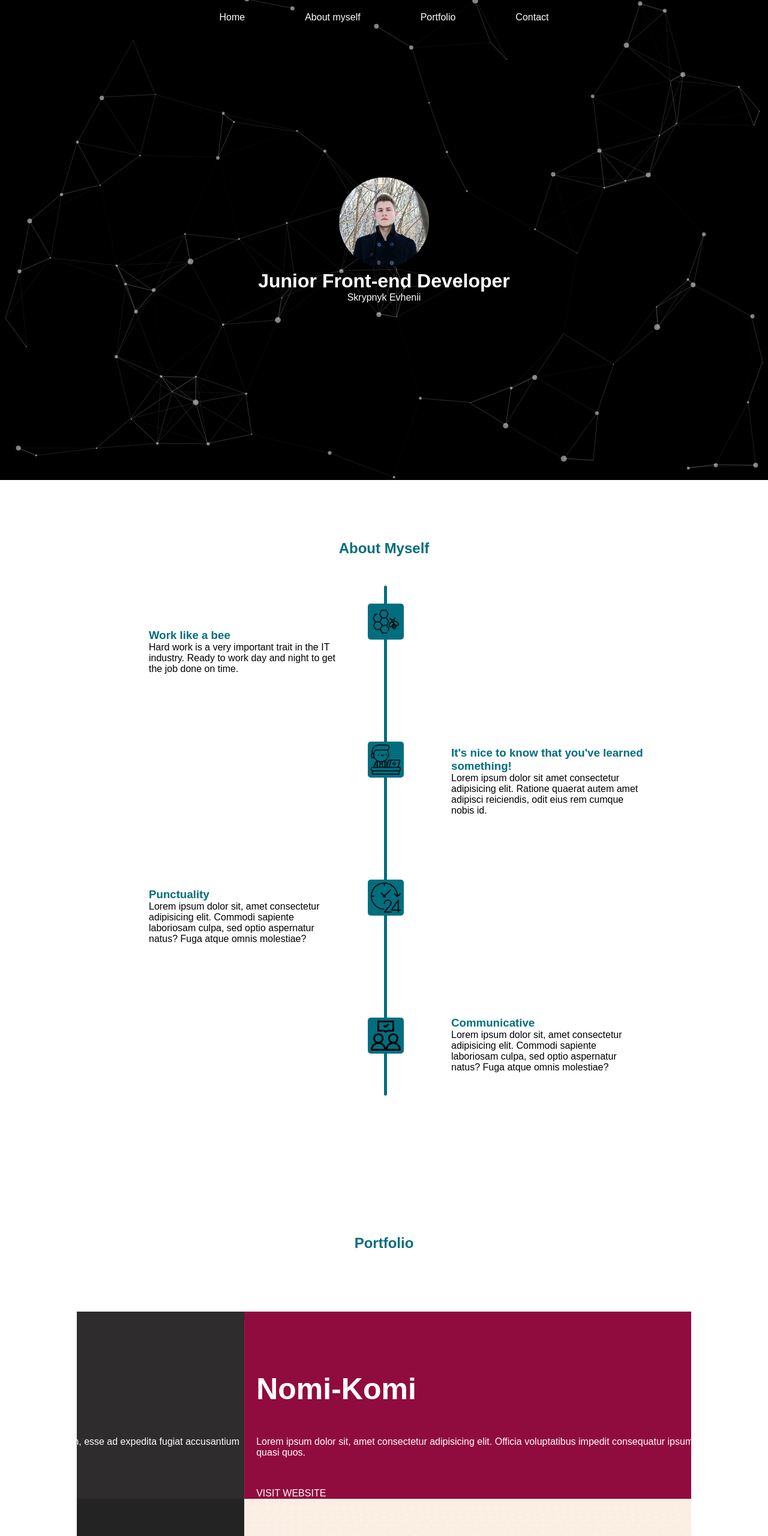
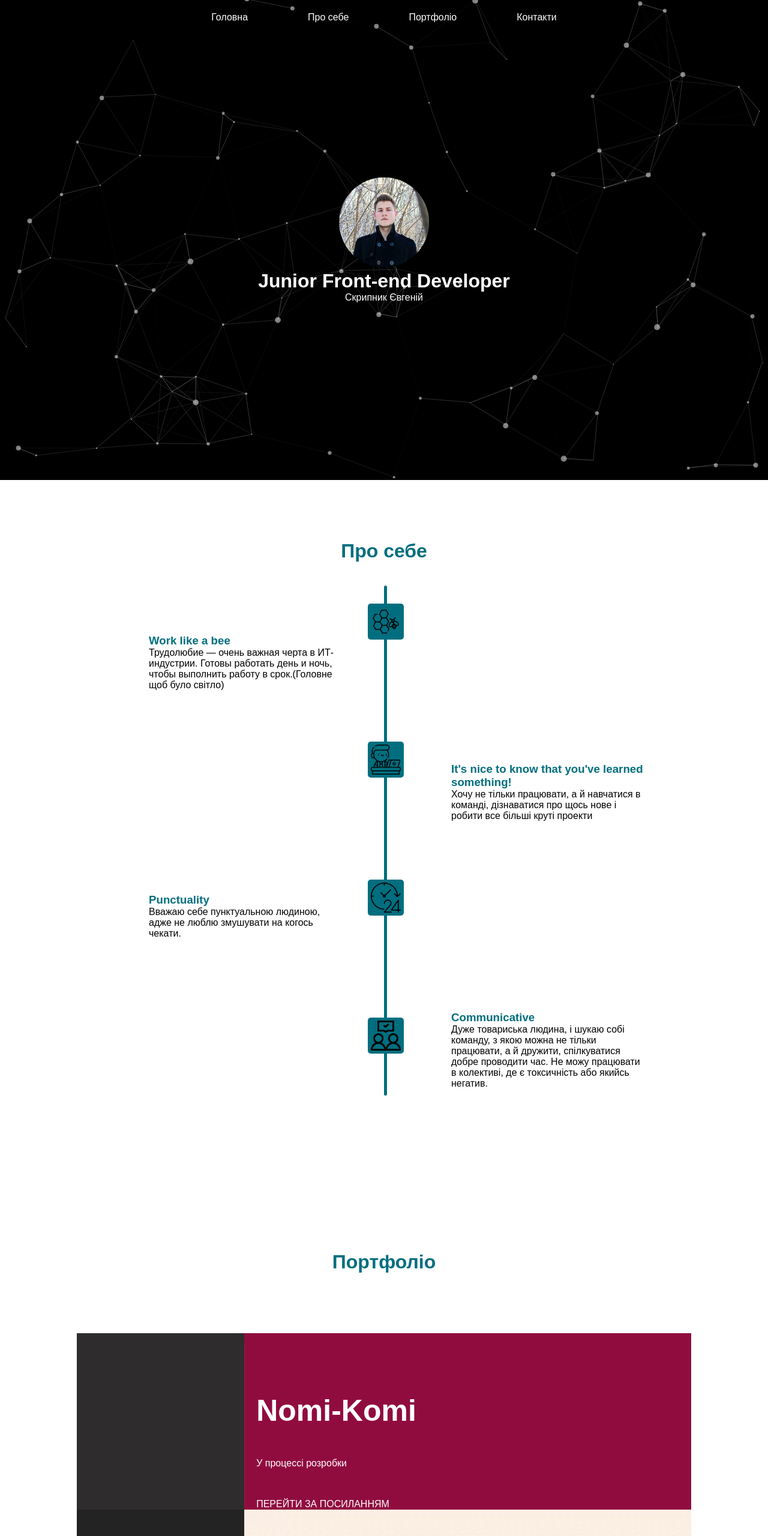
Before and after one commit to 1Creak/Portfolio, a plain HTML site: page index.html in a window 1280 px wide. Shown: the top 2560 px of the page at 60% size. Drawn offline with nearby package versions, Linux system fonts and the light colour scheme; files whose address does not match are found by name.

Commit message:
fix language

```diff
--- a/index.html
+++ b/index.html
@@ -15,15 +15,15 @@
 <body>
     <header class="header" id="particles-js">
         <ul class="header__nav" id="home">
-            <li><a href="#">Home</a></li>
-            <li><a href="#about">About myself</a></li>
-            <li><a href="#portfolio">Portfolio</a></li>
-            <li><a href="#contact">Contact</a></li>
+            <li><a href="#">Головна</a></li>
+            <li><a href="#about">Про себе</a></li>
+            <li><a href="#portfolio">Портфоліо</a></li>
+            <li><a href="#contact">Контакти</a></li>
         </ul>
         <div class="header__info">
             <img src="./img/face.jpeg" alt="#">
             <h1>Junior Front-end Developer</h1>
-            <p>Skrypnyk Evhenii</p>
+            <p>Скрипник Євгеній</p>
         </div>
 
         <!-- <div class="slider__dark"></div>
@@ -37,7 +37,7 @@
         </div> -->
     </header>
     <section class="aboutMySelf block" id="about">
-        <h2>About Myself</h2>
+        <h2>Про себе</h2>
         <div class="aboutMySelf__line">
             <div class="aboutMySelf__line-icon">
                 <img src="./img/wasp.png" alt="#" class="animate__animated animate__bounceInUp wow">
@@ -49,84 +49,70 @@
         <div class="aboutMySelf__info">
             <div class="aboutMySelf__info-block animate__animated animate__backInRight wow">
                 <h3 class="animate__fadeInRight wow">Work like a bee</h3>
-                <p>Hard work is a very important trait in the IT industry. Ready to work day and night to get the job
-                    done on time.</p>
+                <p>Трудолюбие — очень важная черта в ИТ-индустрии. Готовы работать день и ночь, чтобы выполнить работу в срок.(Головне щоб було світло)</p>
             </div>
             <div class="aboutMySelf__info-block animate__animated animate__backInLeft wow">
                 <h3>It's nice to know that you've learned something!</h3>
-                <p>Lorem ipsum dolor sit amet consectetur adipisicing elit. Ratione quaerat autem amet adipisci
-                    reiciendis, odit eius rem cumque nobis id.</p>
+                <p>Хочу не тільки працювати, а й навчатися в команді, дізнаватися про щось нове і робити все більші круті проекти</p>
             </div>
             <div class="aboutMySelf__info-block animate__animated animate__backInRight wow">
                 <h3>Punctuality</h3>
-                <p>Lorem ipsum dolor sit, amet consectetur adipisicing elit. Commodi sapiente laboriosam culpa, sed
-                    optio aspernatur natus? Fuga atque omnis molestiae?</p>
+                <p>Вважаю себе пунктуальною людиною, адже не люблю змушувати на когось чекати.</p>
             </div>
             <div class="aboutMySelf__info-block animate__animated animate__backInLeft wow">
                 <h3>Communicative</h3>
-                <p>Lorem ipsum dolor sit, amet consectetur adipisicing elit. Commodi sapiente laboriosam culpa, sed
-                    optio aspernatur natus? Fuga atque omnis molestiae?</p>
+                <p>Дуже товариська людина, і шукаю собі команду, з якою можна не тільки працювати, а й дружити, спілкуватися добре проводити час. Не можу працювати в колективі, де є токсичність або якийсь негатив.</p>
             </div>
         </div>
     </section>
     <section class="portfolio block" id="portfolio">
-        <h2>Portfolio</h2>
+        <h2>Портфоліо</h2>
         <div class="slider">
             <div class="slider__item">
                 <div class="slider__item-text fusion">
                     <h4>Fusion</h4>
-                    <p>Lorem ipsum dolor sit, amet consectetur adipisicing elit. Officia voluptatibus impedit
-                        consequatur
-                        ipsum, esse ad expedita fugiat accusantium quasi quos.</p>
-                    <a href="https://1creak.github.io/Fusion/">Visit Website</a>
+                    <p>Моя остання робота</p>
+                    <a href="https://1creak.github.io/Fusion/">Перейти за посиланням</a>
                 </div>
                 <img src="./img/333.jpg" alt="previe" class="slider__item-img">
             </div>
             <div class="slider__item">
                 <div class="slider__item-text nomi-komi">
                     <h4>Nomi-Komi</h4>
-                    <p>Lorem ipsum dolor sit, amet consectetur adipisicing elit. Officia voluptatibus impedit
-                        consequatur
-                        ipsum, esse ad expedita fugiat accusantium quasi quos.</p>
-                    <a id="not-ready">Visit Website</a>
+                    <p>У процессі розробки</p>
+                    <a id="not-ready">Перейти за посиланням</a>
                 </div>
                 <img src="./img/pusheen-cute-cat.gif" alt="previe" class="slider__item-img">
             </div>
             <div class="slider__item">
                 <div class="slider__item-text aries">
                     <h4>Aries</h4>
-                    <p>Lorem ipsum dolor sit, amet consectetur adipisicing elit. Officia voluptatibus impedit
-                        consequatur
-                        ipsum, esse ad expedita fugiat accusantium quasi quos.</p>
-                    <a href="https://1creak.github.io/LogIN/">Visit Website</a>
+                    <p>Приклад роботи з валідацією</p>
+                    <a href="https://1creak.github.io/LogIN/">Перейти за посиланням</a>
                 </div>
                 <img src="./img/aries.png" alt="previe" class="slider__item-img">
             </div>
             <div class="slider__item">
                 <div class="slider__item-text aries">
                     <h4>Monticello</h4>
-                    <p>Lorem ipsum dolor sit, amet consectetur adipisicing elit. Officia voluptatibus impedit
-                        consequatur
-                        ipsum, esse ad expedita fugiat accusantium quasi quos.</p>
-                    <a href="https://1creak.github.io/Monticello/">Visit Website</a>
+                    <p>Один із найперших сайтів, які верстав</p>
+                    <a href="https://1creak.github.io/Monticello/">Перейти за посиланням</a>
                 </div>
-                <img src="./img/aries.png" alt="previe" class="slider__item-img">
+                <img src="./img/slider-work.png" alt="previe" class="slider__item-img">
             </div>
             <div class="slider__item">
                 <div class="slider__item-text aries">
                     <h4>Bhromaon</h4>
-                    <p>Lorem ipsum dolor sit, amet consectetur adipisicing elit. Officia voluptatibus impedit
-                        consequatur
-                        ipsum, esse ad expedita fugiat accusantium quasi quos.</p>
-                    <a href="https://1creak.github.io/Bhromaon/">Visit Website</a>
+                    <p>Один із найперших сайтів, які верстав</p>
+                    <a href="https://1creak.github.io/Bhromaon/">Перейти за посиланням</a>
                 </div>
-                <img src="./img/aries.png" alt="previe" class="slider__item-img">
+                <img src="./img/slider-work2.png" alt="previe" class="slider__item-img">
             </div>
         </div>
     </section>
     <section class="contact block" id="contact">
         <div class="contact__me">
-            <h5>Contact me</h5>
+            <h5>Мої контакти</h5>
             <ul>
                 <li>Email: <a href="mailto:zsokol20@gmail.com">zsokol20@gmail.com</a></li>
                 <li>Disdord: Creak#4862</li>
@@ -134,15 +120,15 @@
             </ul>
         </div>
         <div >
-            <h5>Site Map</h5>
+            <h5>Карта сайту</h5>
             <ul class="contact__siteMap">
-                <li><a href="#home">Home</a></li>
-                <li><a href="#about">About myself</a></li>
-                <li><a href="#portfolio">Portfolio</a></li>
+                <li><a href="#home">Головно</a></li>
+                <li><a href="#about">Про мене</a></li>
+                <li><a href="#portfolio">Портфоліо</a></li>
             </ul>
         </div>
         <div class="contact__social">
-            <h5>Social</h5>
+            <h5>Соціальні Мережі</h5>
             <div class="contact__social-list">
                 <div class="icon-inst" id="inst"></div>
                 <div class="icon-phone" id="phone"></div>
@@ -159,7 +145,7 @@
     </section>
     <section class="notReady" id="websiteNotReady">
         <div class="notReady__block">
-            <h6>The site is under construction</h6>
+            <h6>Знаходиться на періоді розробки</h6>
             <button id="close">ok</button>
         </div>
     </section>
--- a/scss/main.scss
+++ b/scss/main.scss
@@ -11,6 +11,7 @@ body::-webkit-scrollbar { width: 0;
 h2{
     color: #006E7F;
     text-align: center;
+    font-size: 32px;
 }
 h3{
     color: #006E7F;
```
Also changed, not shown: css/main.css, img/slider-work.png (added), img/slider-work2.png (added), 1 other file.
